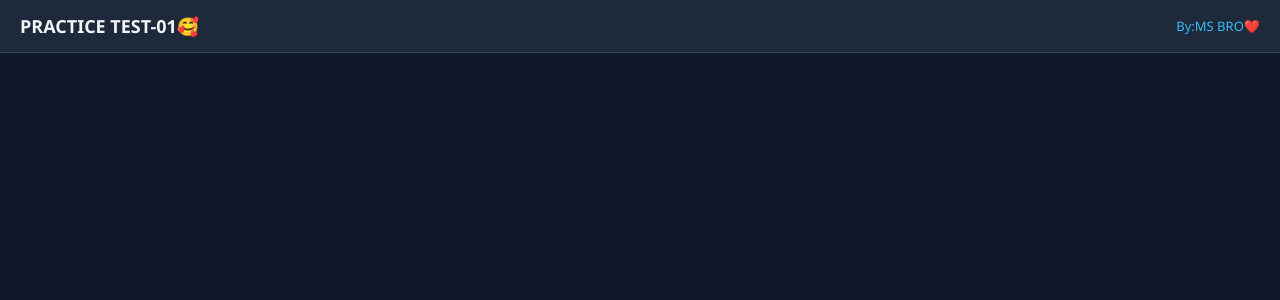
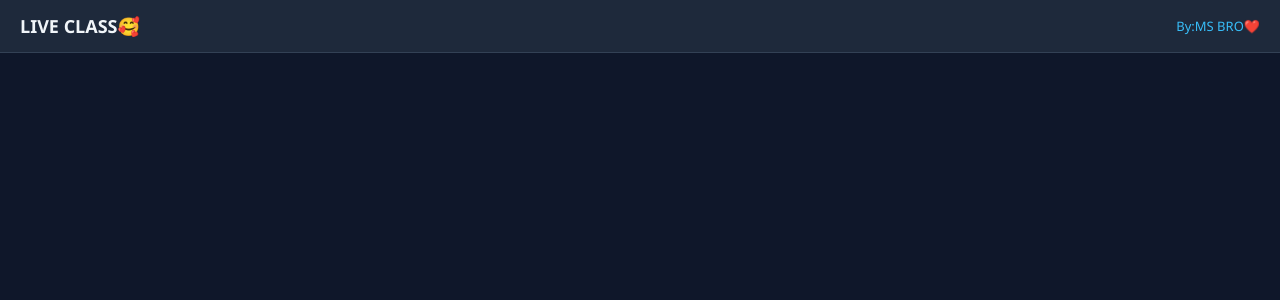
Before and after one commit to sigmacat786-sudo/Luctyebro, a Flask app: template templates/index.html in a window 1280 px wide. Shown: the top 300 px of the page. Run offline with Flask 3, Linux system fonts and the light colour scheme; the template is opened without the code that fills it, so the values that code supplies are empty.

Commit message:
Update index.html

```diff
--- a/templates/index.html
+++ b/templates/index.html
@@ -3,7 +3,7 @@
 <head>
   <meta charset="UTF-8" />
   <meta name="viewport" content="width=device-width, initial-scale=1.0" />
-  <title>YAKEEN NEET HINDI 2.0 2027-LIVE TEST</title>
+  <title>YAKEEN NEET HINDI 2.0 2027-LIVE CLASS</title>
   <style>
     * { box-sizing: border-box; }
     body {
@@ -79,7 +79,7 @@
 </head>
 <body>
   <header>
-    <h1>PRACTICE TEST-01🥰</h1>
+    <h1>LIVE CLASS🥰</h1>
     <a href="{{ quuiz_url }}" target="_blank" rel="noopener noreferrer">
       By:MS BRO❤️ {{ quuiz_url }}
     </a>
@@ -94,7 +94,7 @@
     <iframe
       id="quiz-frame"
       src="{{ quiz_url }}"
-      title="PRACTICE TEST-01🥰"
+      title="PHYSICS LIVE CLASS"
       allow="fullscreen"
       referrerpolicy="no-referrer-when-downgrade"
       sandbox="allow-scripts allow-same-origin allow-forms allow-modals allow-presentation">
@@ -106,8 +106,8 @@
   </footer>
 
   <div id="test-closed-overlay">
-    <h2>Test Closed</h2>
-    <p>YOU ARE LEFT THE TEST, SO REOPEN THE TEST LINK AND ATTEND AGAIN FROM STARTING! Powered By: MS BRO❤️.</p>
+    <h2>LIVE CLASS Closed</h2>
+    <p>YOU ARE LEFT THE CLASS, SO REOPEN THE CLASS LINK AND ATTEND AGAIN FROM STARTING! Powered By: MS BRO❤️.</p>
   </div>
 
   <script>
```
